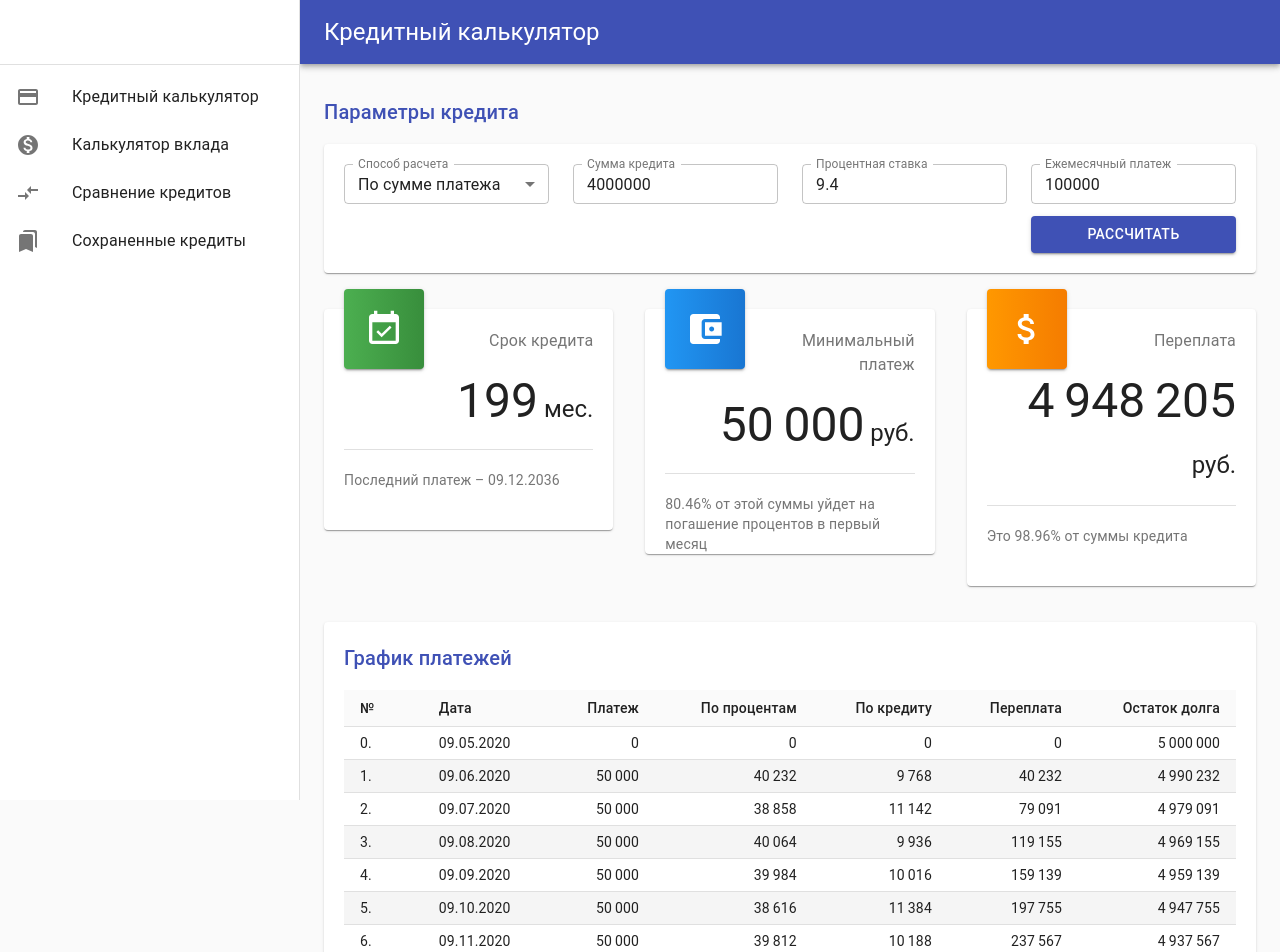
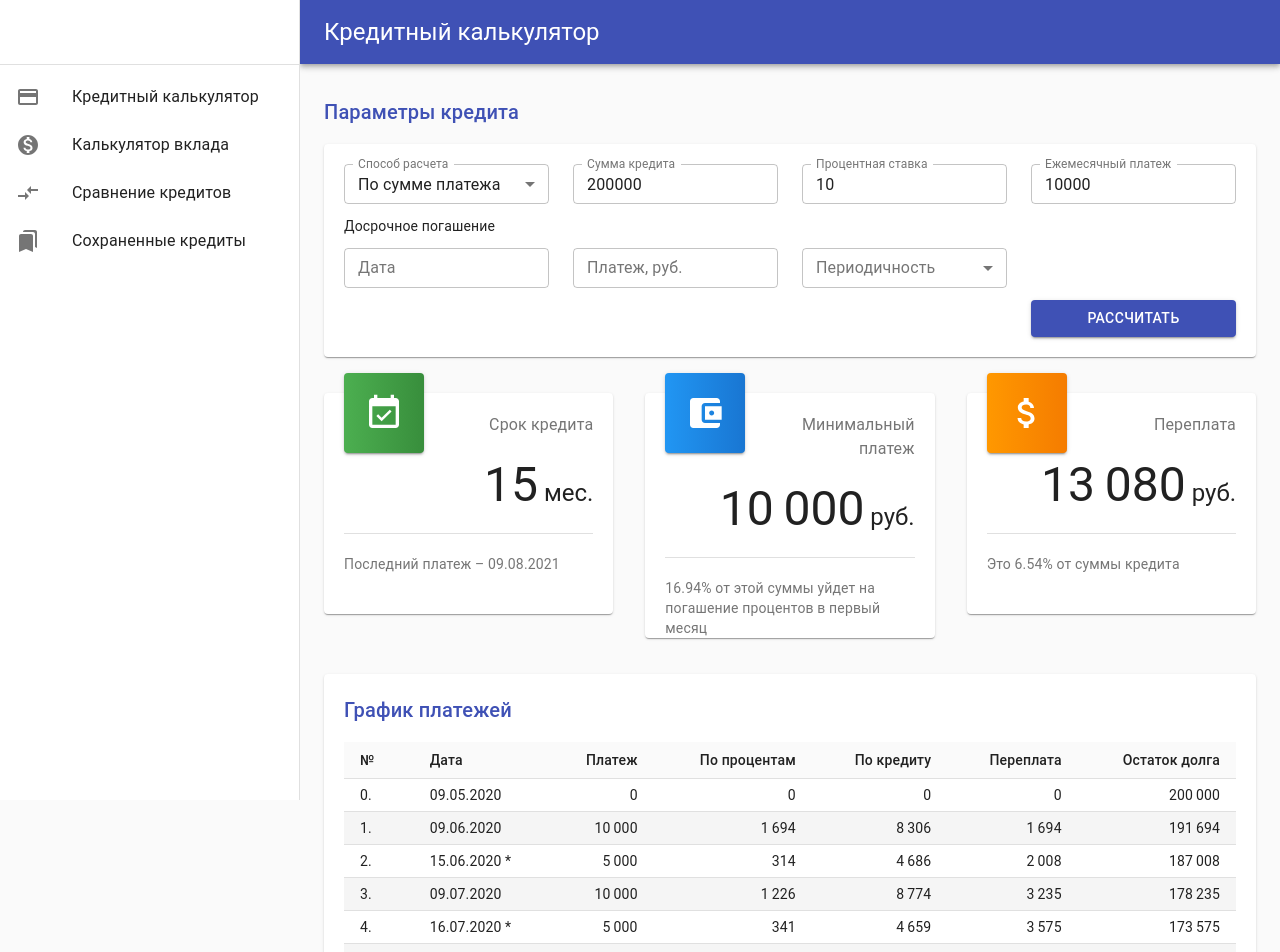
Before and after one commit to leonidfeskov/calculator, a React app: page / in a window 1280 px wide. Shown: the top 952 px of the page. Built offline with nearby package versions, Linux system fonts and the light colour scheme.

Commit message:
Fix prepeayments calc

```diff
--- a/src/calc/credit.js
+++ b/src/calc/credit.js
@@ -1,10 +1,10 @@
-import { getNextMonth, formatDate, formatDateISO } from 'src/utils/date';
+import { normalizeDate, getNextMonth, formatDate, formatDateISO } from 'src/utils/date';
 import { roundValue } from 'src/utils/common';
 import { calculatePercentage, calculateMoneyByPercentage } from 'src/calc/common';
 import { CALCULATING_TYPE } from 'src/reducers/creditParams';
 
 const MAX_MONTHS_COUNT = 360;
-const startDate = new Date();
+const startDate = normalizeDate(new Date());
 
 function addFormattedFields(row) {
     row.dateFormatted = formatDate(row.date);
@@ -30,13 +30,7 @@ class Credit {
         creditPercent,
         creditPeriod = 1,
         paymentPerMonth,
-        prepayments = [
-            // {
-            //     date: '2020-09-11',
-            //     payment: 5000,
-            //     repeat: 'everyMonth',
-            // },
-        ],
+        prepayments = [],
     }) {
         this.calculatingType = calculatingType;
         this.creditSum = creditSum;
@@ -60,29 +54,40 @@ class Credit {
     makePrepayments() {
         const currentPaymentDate = formatDateISO(this.currentPaymentDate);
         const nextPaymentDate = formatDateISO(this.nextPaymentDate);
-        // находим досрочные платежи, которые нужно учесть между платежными датами по графику платежей
+        console.log(currentPaymentDate, nextPaymentDate);
+
+        // досрочные платежи, которые нужно учесть между платежными датами по графику платежей
         const currentPrepayments = this.prepayments.filter((prepayment) => {
-            return currentPaymentDate <= prepayment.date && prepayment.date < nextPaymentDate && !prepayment.repeat;
+            return currentPaymentDate <= prepayment.date && prepayment.date < nextPaymentDate;
         });
 
+        // периодичные досрочные платежи, которые нужно учесть между платежными датами по графику платежей
         const prepaymentEveryMonth = this.prepayments.find((prepayment) => {
-            return prepayment.repeat === 'everyMonth' && prepayment.date < nextPaymentDate;
+            return (
+                prepayment.repeat === 'everyMonth' &&
+                prepayment.date < nextPaymentDate &&
+                !(currentPaymentDate <= prepayment.date && prepayment.date < nextPaymentDate)
+            );
         });
 
         // добавляем в список текущих досрочных платежей периодичные досрочные платежи
         if (prepaymentEveryMonth) {
             let nextRepeatedDate;
-            const date = new Date(prepaymentEveryMonth.date);
+            const date = normalizeDate(new Date(prepaymentEveryMonth.date));
             const day = date.getDate();
 
-            if (day > this.currentPaymentDate.getDate()) {
+            if (day >= this.currentPaymentDate.getDate()) {
                 nextRepeatedDate = new Date(
                     this.currentPaymentDate.getFullYear(),
                     this.currentPaymentDate.getMonth(),
-                    day
+                    day + 1
                 );
             } else {
-                nextRepeatedDate = new Date(this.nextPaymentDate.getFullYear(), this.nextPaymentDate.getMonth(), day);
+                nextRepeatedDate = new Date(
+                    this.nextPaymentDate.getFullYear(),
+                    this.nextPaymentDate.getMonth(),
+                    day + 1
+                );
             }
 
             const prepayment = {
@@ -94,7 +99,7 @@ class Credit {
 
         for (let i = 0; i < currentPrepayments.length; i++) {
             const { date, payment } = currentPrepayments[i];
-            this.calculateSomePayment(new Date(date), payment, true);
+            this.calculateSomePayment(normalizeDate(date), payment, true);
             if (this.checkCreditEnd()) {
                 break;
             }
--- a/src/calc/deposit.js
+++ b/src/calc/deposit.js
@@ -1,8 +1,8 @@
 import { calculateMoneyByPercentage } from 'src/calc/common';
 
-import { getNextMonth } from 'src/utils/date';
+import { normalizeDate, getNextMonth } from 'src/utils/date';
 
-const startDate = new Date();
+const startDate = normalizeDate(new Date());
 
 class Deposit {
     constructor({ initialSum, percentage, payment, period }) {
--- a/src/components/CreditForm/index.js
+++ b/src/components/CreditForm/index.js
@@ -23,12 +23,21 @@ export default function CreditForm() {
         const paymentPerMonth = parseFloat(values.paymentPerMonth);
         const creditPeriod = parseFloat(values.creditPeriod);
 
+        const prepayments = [
+            {
+                date: values.prepaymentDate,
+                payment: parseFloat(values.prepaymentPayment),
+                repeat: values.prepaymentRepeat,
+            },
+        ];
+
         const creditData = calculateCredit({
             calculatingType: values.calculatingType,
             creditSum,
             creditPercent,
             paymentPerMonth,
             creditPeriod,
+            prepayments,
         });
         dispatch(setCreditData(creditData));
     };
@@ -80,6 +89,33 @@ export default function CreditForm() {
                                     )}
                                 </MuiGrid>
                             </MuiGrid>
+                            <MuiGrid container spacing={3}>
+                                <MuiGrid item xs={12} md={12} lg={12}>
+                                    Досрочное погашение
+                                </MuiGrid>
+                            </MuiGrid>
+                            <MuiGrid container spacing={3}>
+                                <MuiGrid item xs={12} md={3} lg={3}>
+                                    <Field name="prepaymentDate">
+                                        {({ input }) => <Input {...input} label="Дата" />}
+                                    </Field>
+                                </MuiGrid>
+                                <MuiGrid item xs={12} md={3} lg={3}>
+                                    <Field name="prepaymentPayment">
+                                        {({ input }) => <Input {...input} label="Платеж, руб." />}
+                                    </Field>
+                                </MuiGrid>
+                                <MuiGrid item xs={12} md={3} lg={3}>
+                                    <Field name="prepaymentRepeat">
+                                        {({ input }) => (
+                                            <Select {...input} label="Периодичность">
+                                                <MuiMenuItem value="everyMonth">раз в месяц</MuiMenuItem>
+                                                <MuiMenuItem value="none">один раз</MuiMenuItem>
+                                            </Select>
+                                        )}
+                                    </Field>
+                                </MuiGrid>
+                            </MuiGrid>
                             <MuiGrid container justify="flex-end" spacing={3}>
                                 <MuiGrid item xs={12} md={3} lg={3}>
                                     <MuiButton variant="contained" color="primary" fullWidth type="submit">
--- a/src/reducers/creditData.js
+++ b/src/reducers/creditData.js
@@ -1,5 +1,5 @@
 import calculatePayments from 'src/calc/credit';
-import { initialCreditParams } from 'src/reducers/credits';
+import { initialCreditParams } from 'src/reducers/creditParams';
 
 const SET_CREDIT_DATA = 'SET_CREDIT_DATA';
 
--- a/src/reducers/creditParams.js
+++ b/src/reducers/creditParams.js
@@ -14,10 +14,17 @@ export function setCreditParams(params) {
 
 export const initialCreditParams = {
     calculatingType: CALCULATING_TYPE.BY_PAYMENT,
-    creditSum: 4000000,
-    creditPercent: 9.4,
-    paymentPerMonth: 100000,
+    creditSum: 200000,
+    creditPercent: 10,
+    paymentPerMonth: 10000,
     creditPeriod: 60,
+    prepayments: [
+        {
+            date: '2020-06-15',
+            payment: 5000,
+            repeat: 'everyMonth',
+        },
+    ],
 };
 
 export default function creditParams(state = initialCreditParams, action) {
--- a/src/utils/date.js
+++ b/src/utils/date.js
@@ -1,4 +1,11 @@
 const MILLISECONDS_IN_DAY = 1000 * 60 * 60 * 24;
+
+// возвращает объект даты с установленным временем 00:00:00
+export const normalizeDate = (date) => {
+    const resultDate = new Date(date);
+    resultDate.setUTCHours(0, 0, 0, 0);
+    return resultDate;
+};
 
 export const formatDateISO = (date) => date.toISOString().substr(0, 10);
 
```
